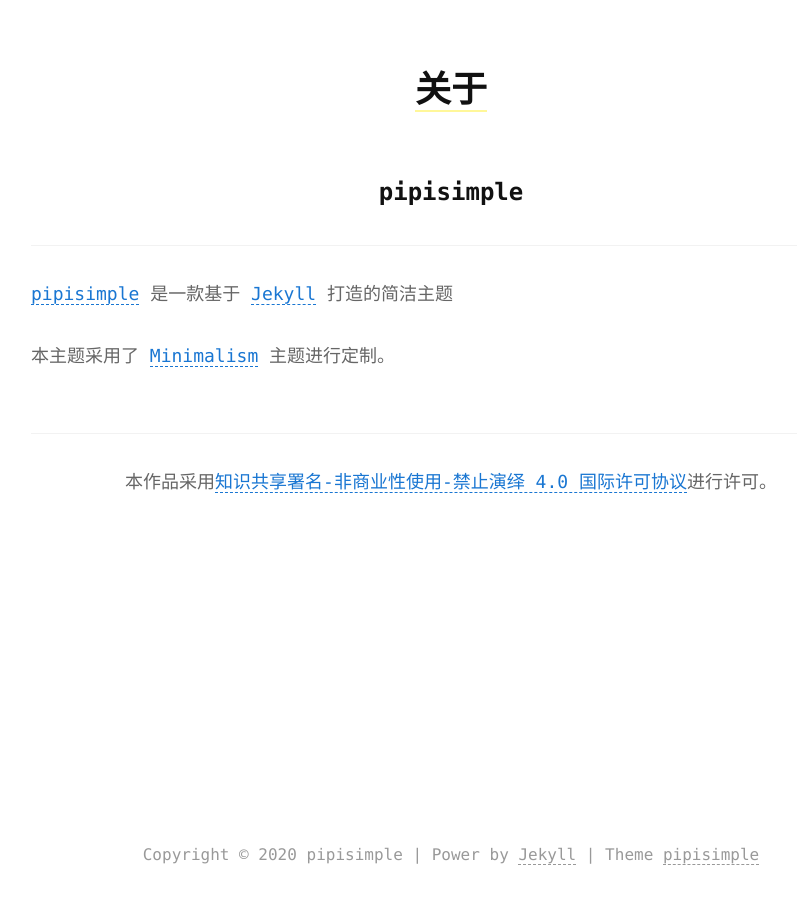
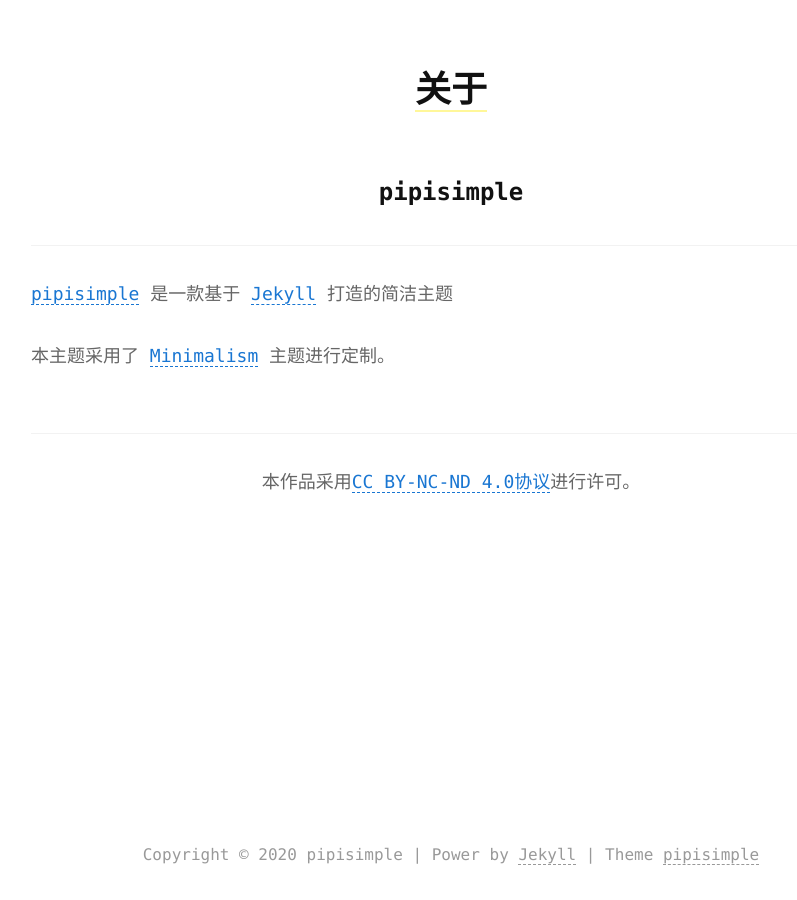
Before and after one commit to pipi23333/pipi23333.github.io, a Jekyll site: the page built from about.md, in a window 1280 px wide. Shown: the whole page, without its empty margins (189-986 px from the left). Built offline with Jekyll 4.4.1, drawn with Linux system fonts in a browser that asks for light colours.

Commit message:
Update content.html

```diff
--- a/_includes/content.html
+++ b/_includes/content.html
@@ -6,7 +6,7 @@
       <hr>
       <p>本作品采用<a rel="license"
         href="http://creativecommons.org/licenses/by-nc-nd/4.0/"
-        target="_blank">知识共享署名-非商业性使用-禁止演绎 4.0 国际许可协议</a>进行许可。</p>
+        target="_blank">CC BY-NC-ND 4.0协议</a>进行许可。</p>
     </div>
 
     {% if site.reward and site.reward == true %}
```
